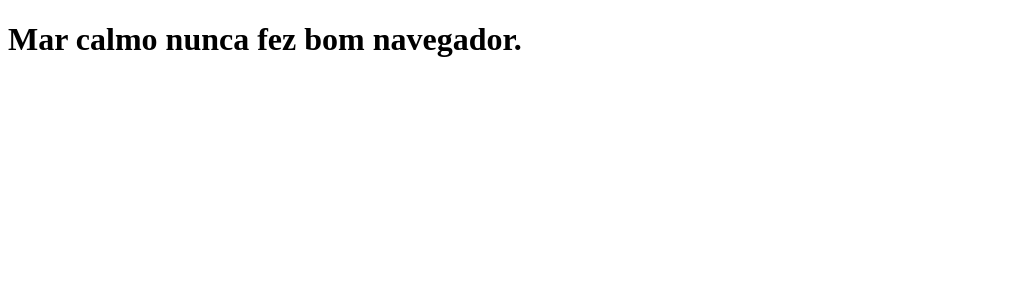
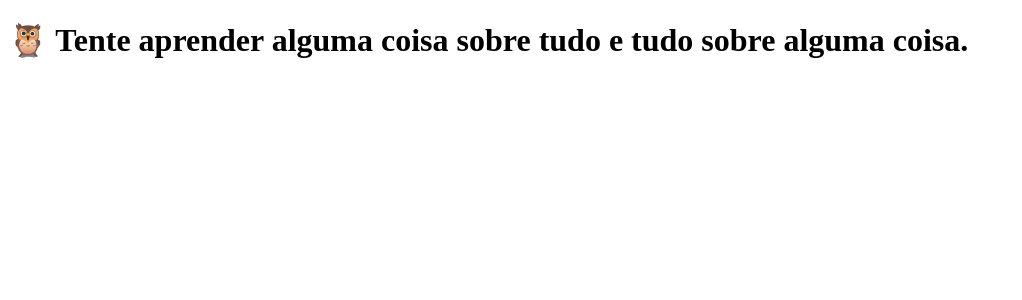
Before and after one commit to LeonardoJordao/clone-tabnews, a Next.js app: page / in a window 1280 px wide. Shown: the top 300 px of the page, without its empty margins (0-1022 px from the left). Built offline with nearby package versions, Linux system fonts and the light colour scheme.

Commit message:
Altera texto da mensagem na página principal

```diff
--- a/pages/index.js
+++ b/pages/index.js
@@ -1,5 +1,9 @@
 const Home = () => {
-  return <h1>Mar calmo nunca fez bom navegador.</h1>;
+  return (
+    <h1>
+      🦉 Tente aprender alguma coisa sobre tudo e tudo sobre alguma coisa.
+    </h1>
+  );
 };
 
 export default Home;
```
